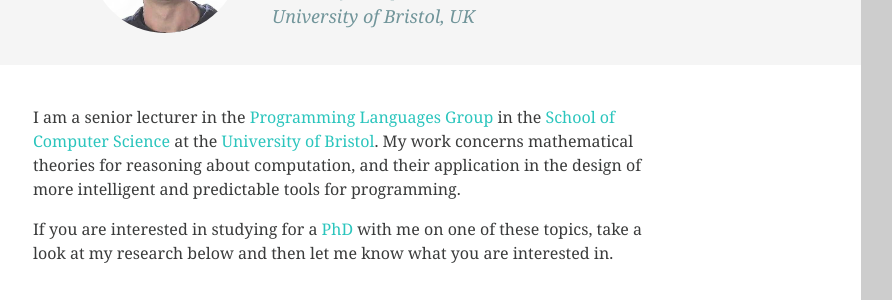
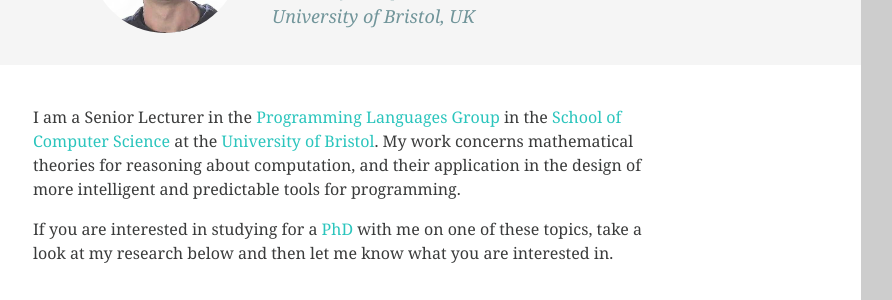
Before and after one commit to sjrsay/sjrsay.github.io, a Jekyll site: the page built from index.md, in a window 1280 px wide. Shown: the part 149-449 px from the top of the page, without its empty margins (159-1051 px from the left). Built offline with Jekyll 4.4.1, drawn with Linux system fonts in a browser that asks for light colours; comment, search, counter and statistics services are not loaded.

Commit message:
capitalisation

```diff
--- a/index.md
+++ b/index.md
@@ -4,7 +4,7 @@
 ---
 
 
-I am a senior lecturer in the <a href="https://bristolpl.github.io/" target="_blank">Programming Languages Group</a> in the <a href="https://www.bristol.ac.uk/engineering/schools/computer-science/" target="_blank">School of Computer Science</a> at the <a href="https://www.bris.ac.uk" target="_blank">University of Bristol</a>.  My work concerns mathematical theories for reasoning about computation, and their application in the design of more intelligent and predictable tools for programming.
+I am a Senior Lecturer in the <a href="https://bristolpl.github.io/" target="_blank">Programming Languages Group</a> in the <a href="https://www.bristol.ac.uk/engineering/schools/computer-science/" target="_blank">School of Computer Science</a> at the <a href="https://www.bris.ac.uk" target="_blank">University of Bristol</a>.  My work concerns mathematical theories for reasoning about computation, and their application in the design of more intelligent and predictable tools for programming.
 
 If you are interested in studying for a <a href="http://www.bristol.ac.uk/doctoral-college/" target="_blank">PhD</a> with me on one of these topics, take a look at my research below and then let me know what you are interested in.
 
```
